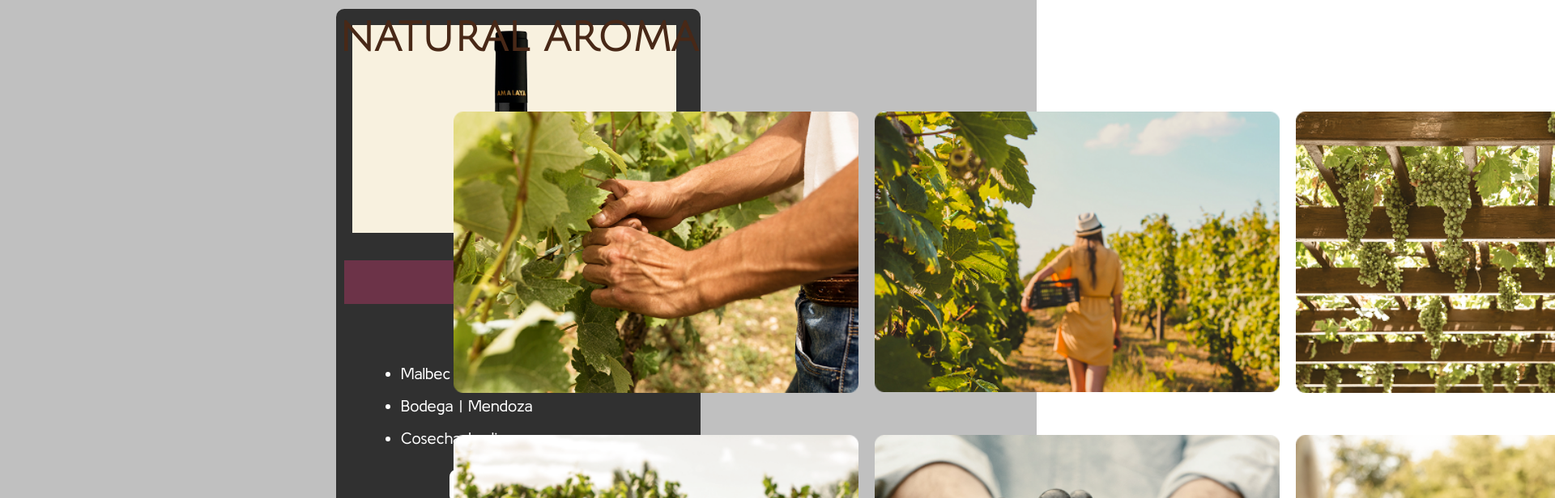
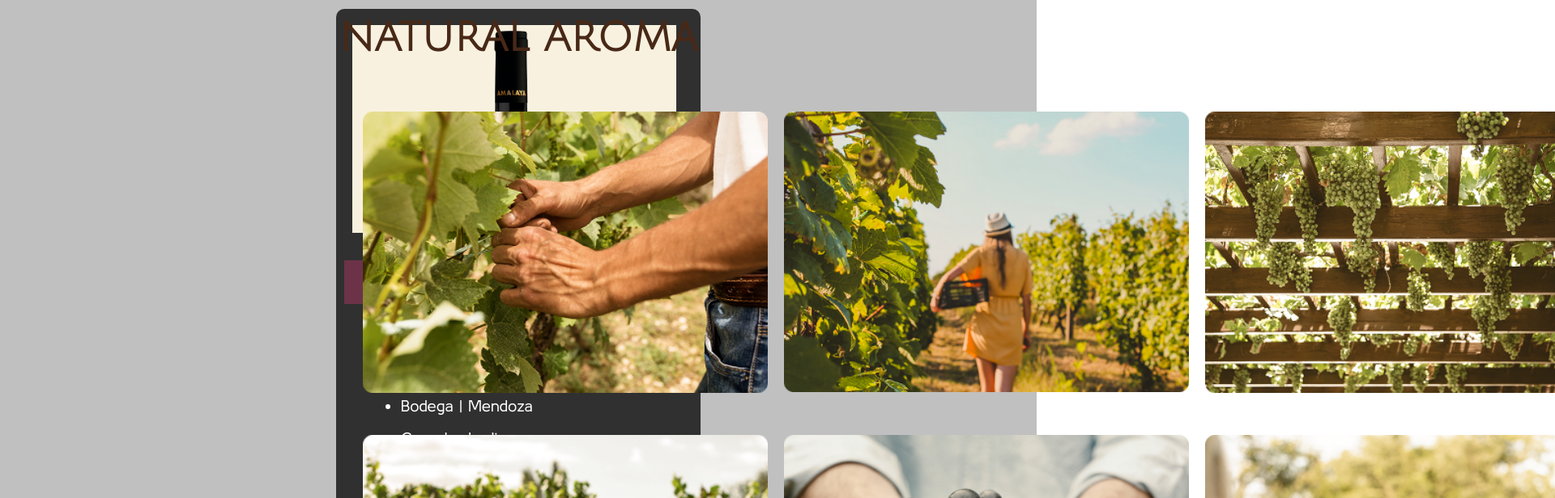
Before and after one commit to gabrieljcoutinho/Projeto-Loja-de-Vinho, a React (Create React App) app: page / in a window 1280 px wide. Shown: the part 6020-6636 px from the top of the page at 81% size, 1920 px wide, since content can reach past the window. Built offline with nearby package versions, Linux system fonts and the light colour scheme.

Commit message:
espamento

```diff
--- a/src/css/naturalAroma.css
+++ b/src/css/naturalAroma.css
@@ -29,7 +29,7 @@
 
 .flexboxNaturalAroma {
     display: flex;
-    padding-left: 35rem;
+    padding-left: 28rem;
     gap: 20px;
     padding-bottom: 3rem;
 
```
